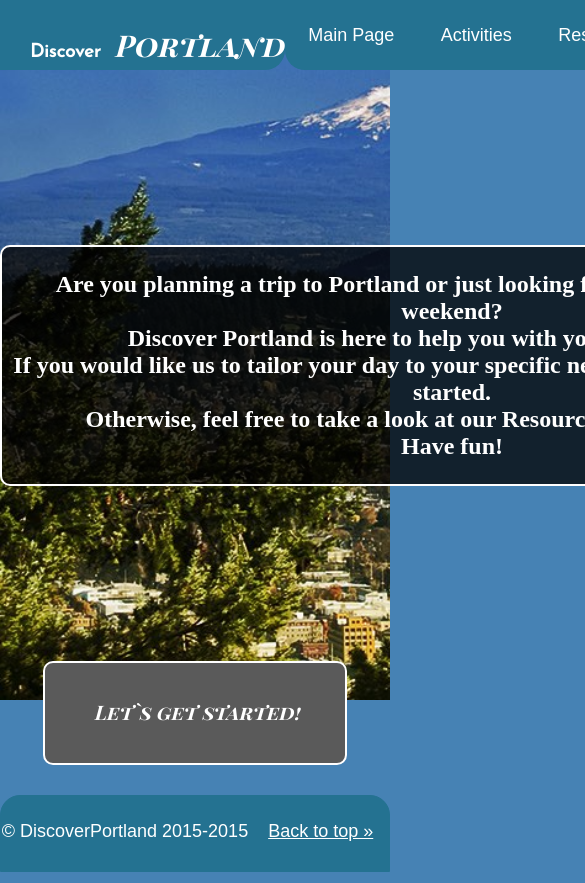
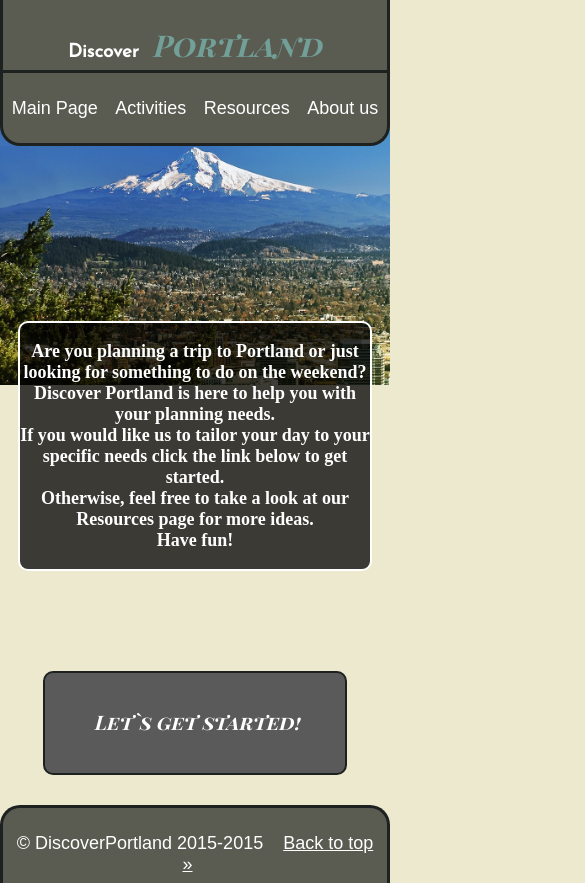
Before and after one commit to risachi/travel-project, a plain HTML site: page index.html in a window 390 px wide. Shown: the top 883 px of the page, 585 px wide, since content can reach past the window. Drawn offline with Linux system fonts and the light colour scheme; a web font is replaced by a local one.

Commit message:
front page responsive iphone

```diff
--- a/index.css
+++ b/index.css
@@ -1,7 +1,7 @@
 /*Site-wide formatting:   */
 body {
   margin: 0;
-  background-color: #4682B4;
+  background-color: #b0a18e;
 }
 
 #logo {
@@ -12,14 +12,17 @@ body {
   width: 270px;
   height: 70px;
   border-bottom-right-radius: 20px;
-  background-color: #247291;
+  background-color: #5a5c51;
   color: white;
+  border-bottom: 3px solid #1d2120;
+  border-right: 3px solid #1d2120;
 }
 
 #logo h1 {
   font-family: 'Playfair Display SC', serif;
   padding-left: 15px;
   font-size: 30px;
+  color: #729f98;
 }
 
 #logo h3 {
@@ -33,11 +36,13 @@ body {
 }
 
 #menu {
-  background-color: #247291;
+  background-color: #5a5c51;
   display: flex;
   width: 500px;
   height: 70px;
   border-bottom-left-radius: 20px;
+  border-bottom: 3px solid #1d2120;
+  border-left: 3px solid #1d2120;
 }
 
 
@@ -83,6 +88,9 @@ nav ul li a:hover {
   width: 100%;
 }
 
+.homepage #background-graphic {
+  height: 700px;
+}
 #index-content {
   text-align: center;
   font-size: 24px;
@@ -101,11 +109,13 @@ footer {
   text-align: center;
   margin-top: 30px;
   padding-top: 25px;
-  border: 1px solid #247291;
+  border-top: 3px solid #1d2120;
+  border-left: 3px solid #1d2120;
+  border-right: 3px solid #1d2120;
   border-top-right-radius: 20px;
   border-top-left-radius: 20px;
   height: 50px;
-  background-color: #247291;
+  background-color: #5a5c51;
   font-family:'BenchNine', sans-serif;
   font-size: 18px;
   color: #fff;}
@@ -141,7 +151,7 @@ footer a {
   font-size: 20px;
   font-weight: bold;
   color: #fff;
-  border: 2px solid #fff;
+  border: 2px solid #1d2120;
 }
 
 .game-button p {
@@ -226,7 +236,8 @@ dt h4, dd:hover {
   width: 600px;
   margin: 30px auto;
   margin-top: 50px;
-  background-color: #247291;
+  background-color: #f0eceb;
+  border: 3px solid #1d2120;
   padding: 10px;
   border-radius: 5px;
 }
@@ -268,3 +279,45 @@ textarea {
   height: 25em;
 }
 /*End of About Us-specific CSS*/
+
+/*Responsive Design*/
+@media screen and (max-width:618px) {
+  body {
+    background-color: #ede9ce;
+  }
+  #container {
+    display: flex;
+    flex-direction: column;
+    background: linear-gradient(to right, #3E70B7, #4F92C9)
+  }
+  #logo {
+    width: auto;
+    border-left: 3px solid #1d2120;
+    border-bottom-right-radius: 0%;
+    padding-left: 50px;
+  }
+  #menu {
+    width: auto;
+    border-bottom-right-radius: 20px;
+    border-right: 3px solid #1d2120;
+  }
+  #background-graphic {
+    background-image: url("Images/hood-header.jpg");
+    position: absolute;
+    top: 146px;
+    z-index: -1;
+    background-size: 100%;
+    background-repeat: no-repeat;
+    height: 300px;
+    width: 100%;
+  }
+  .homepage #background-graphic {
+    height: 300px;
+  }
+  #index-content {
+    width: 350px;
+    font-size: 18px;
+    margin-bottom: 100px;
+
+  }
+}
--- a/index.html
+++ b/index.html
@@ -7,6 +7,7 @@
       <link href='https://fonts.googleapis.com/css?family=BenchNine:400,700|Didact+Gothic|Gentium+Basic' rel='stylesheet'>
       <link rel="stylesheet" href="https://maxcdn.bootstrapcdn.com/font-awesome/4.5.0/css/font-awesome.min.css">
       <link href='https://fonts.googleapis.com/css?family=Playfair+Display+SC:700italic|Josefin+Sans' rel='stylesheet'>
+      <meta name="viewport" content="width=device-width, initial-scale=1">
     <!-- javascript files linked here -->
       <script src="setup.js"></script>
       <script src="gallery.js"></script>
@@ -17,10 +18,10 @@
       <title>Welcome!</title>
   </head>
 
-  <body id="back">
+  <body id="back" class="homepage">
 
     <header id="container" class="index-header">
-      <div id="background-graphic" style="height:700px"></div>
+      <div id="background-graphic"></div>
       <section id="logo">
         <h3>Discover</h3>
         <h1>Portland</h1>
```
Also changed, not shown: aboutus.html (+1 -0 lines), activities.html (+1 -0 lines), resources.html (+1 -0 lines).
